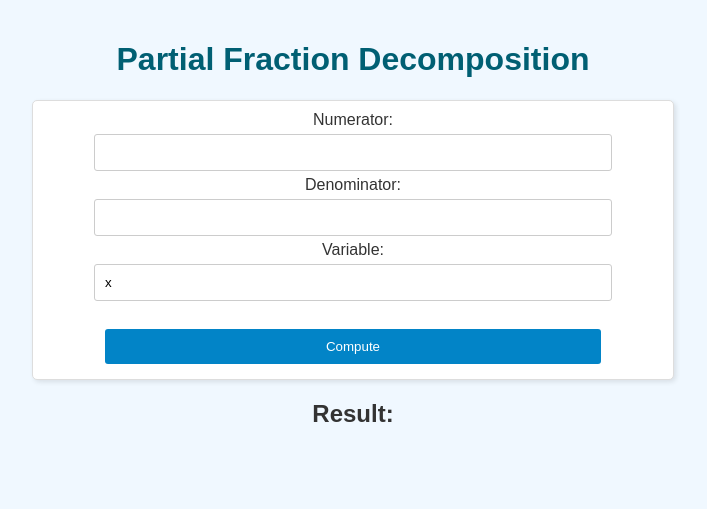
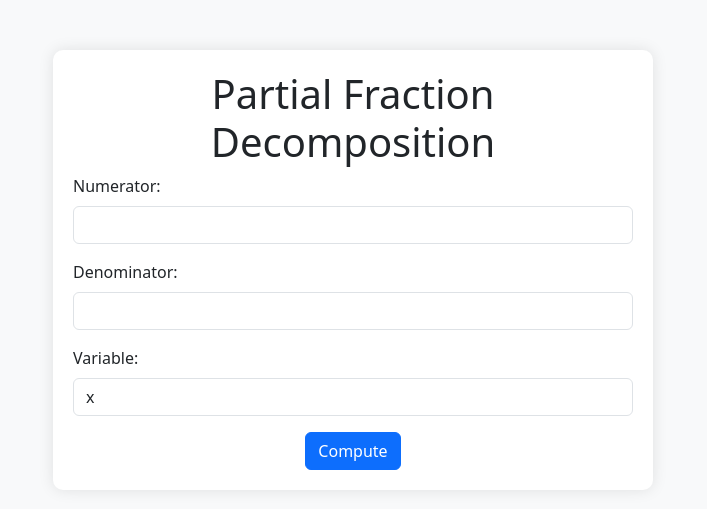
Before and after one commit to 8080jitu/PartialFractionWebApp, a Flask app: page / in a window 1280 px wide. Shown: the top 509 px of the page, without its empty margins (287-994 px from the left). Run offline with Flask 3, Linux system fonts and the light colour scheme.

Commit message:
Updated UI and result formatting

```diff
--- a/templates/index.html
+++ b/templates/index.html
@@ -1,24 +1,65 @@
 <!DOCTYPE html>
-<html>
+<html lang="en">
 <head>
+    <meta charset="UTF-8">
+    <meta name="viewport" content="width=device-width, initial-scale=1">
     <title>Partial Fraction Decomposition</title>
-    <link rel="stylesheet" href="/static/styles.css">
+    <link href="https://cdn.jsdelivr.net/npm/bootstrap@5.3.0/dist/css/bootstrap.min.css" rel="stylesheet">
     <script type="text/javascript" async
         src="https://cdn.jsdelivr.net/npm/mathjax@3/es5/tex-mml-chtml.js">
     </script>
+    <style>
+        body {
+            background-color: #f8f9fa;
+        }
+        .container {
+            max-width: 600px;
+            margin-top: 50px;
+            padding: 20px;
+            background: white;
+            border-radius: 10px;
+            box-shadow: 0px 0px 15px rgba(0, 0, 0, 0.1);
+        }
+        .result-box {
+            background: #e9ecef;
+            padding: 10px;
+            border-radius: 8px;
+            font-size: 18px;
+        }
+    </style>
 </head>
 <body>
-    <h1>Partial Fraction Decomposition</h1>
-    <form method="POST">
-        <label>Numerator:</label><br>
-        <input type="text" name="numerator" required><br>
-        <label>Denominator:</label><br>
-        <input type="text" name="denominator" required><br>
-        <label>Variable:</label><br>
-        <input type="text" name="variable" value="x" required><br><br>
-        <button type="submit">Compute</button>
-    </form>
-    <h2>Result:</h2>
-    <p>$$ {{ result }} $$</p>  <!-- Render LaTeX math -->
+    <div class="container">
+        <h1 class="text-center">Partial Fraction Decomposition</h1>
+        <form method="POST">
+            <div class="mb-3">
+                <label class="form-label">Numerator:</label>
+                <input type="text" class="form-control" name="numerator" required
+                       value="{{ request.form['numerator'] if request.form else '' }}">
+            </div>
+            <div class="mb-3">
+                <label class="form-label">Denominator:</label>
+                <input type="text" class="form-control" name="denominator" required
+                       value="{{ request.form['denominator'] if request.form else '' }}">
+            </div>
+            <div class="mb-3">
+                <label class="form-label">Variable:</label>
+                <input type="text" class="form-control" name="variable" value="{{ request.form['variable'] if request.form else 'x' }}" required>
+            </div>
+            <div class="text-center">
+                <button type="submit" class="btn btn-primary">Compute</button>
+            </div>
+        </form>
+
+        {% if result %}
+        <h2 class="text-center mt-4">Result:</h2>
+        <div class="result-box text-center">
+            <p>Question: $$ \frac{ {{ request.form['numerator'] }} }{ {{ request.form['denominator'] }} } $$</p>
+            <p>Answer: $$ {{ result }} $$</p>
+        </div>
+        {% endif %}
+    </div>
+
+    <script src="https://cdn.jsdelivr.net/npm/bootstrap@5.3.0/dist/js/bootstrap.bundle.min.js"></script>
 </body>
 </html>
```
